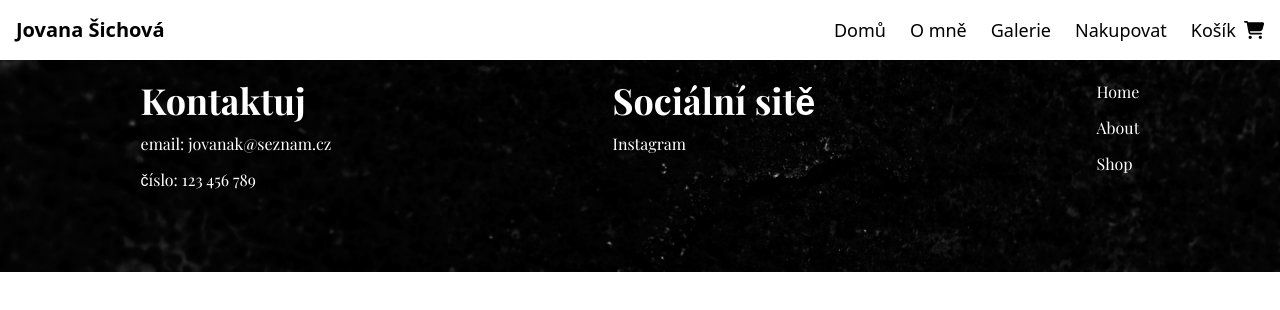
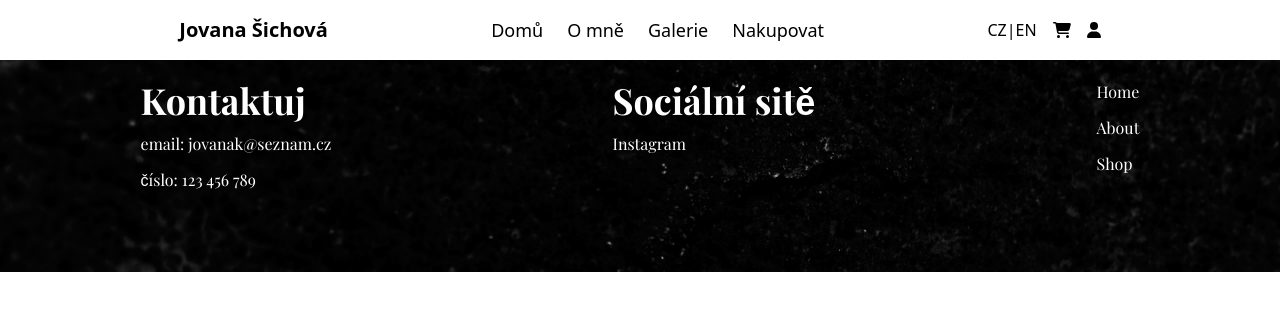
Before and after one commit to FrantaXD/zlaty_eshop, a Next.js app: page / in a window 1280 px wide. Shown: the top 310 px of the page. Built offline with nearby package versions, Linux system fonts and the light colour scheme.

Commit message:
navbar update (not completed)

```diff
--- a/src/components/Header.tsx
+++ b/src/components/Header.tsx
@@ -1,17 +1,13 @@
-"use client";
+'use client';
 
-import Link from "next/link";
-import React, { useEffect, useState } from "react";
-import { FontAwesomeIcon } from "@fortawesome/react-fontawesome";
-import { faBars, faXmark, faCartShopping, IconDefinition } from "@fortawesome/free-solid-svg-icons";
+import Link from 'next/link';
+import React, { useEffect, useState } from 'react';
+import { FontAwesomeIcon } from '@fortawesome/react-fontawesome';
+import { faBars, faXmark, faCartShopping, faUser } from '@fortawesome/free-solid-svg-icons';
 
 interface NavLink {
   href: string;
   title: string;
-  icon?: {
-    icon: IconDefinition;
-    left?: boolean;
-  };
 }
 
 export default function Header() {
@@ -19,50 +15,67 @@ export default function Header() {
   const [hasShadow, setHasShadow] = useState(false);
 
   const navLinks: NavLink[] = [
-    { href: "/", title: "Domů" },
-    { href: "/about", title: "O mně" },
-    { href: "/galerie", title: "Galerie" },
-    { href: "/nakupovat", title: "Nakupovat" },
-    { href: "/kosik", title: "Košík", icon: { icon: faCartShopping } },
+    { href: '/', title: 'Domů' },
+    { href: '/about', title: 'O mně' },
+    { href: '/galerie', title: 'Galerie' },
+    { href: '/nakupovat', title: 'Nakupovat' },
   ];
 
-  // Přidání stínu při scrollování
+  // Shadow on scroll
   useEffect(() => {
     const handleScroll = () => setHasShadow(window.scrollY > 10);
-    window.addEventListener("scroll", handleScroll);
-    return () => window.removeEventListener("scroll", handleScroll);
+    window.addEventListener('scroll', handleScroll);
+    return () => window.removeEventListener('scroll', handleScroll);
   }, []);
 
   return (
-    <header className={`fixed top-0 left-0 w-full z-50 bg-white transition-shadow duration-300 ${hasShadow ? "shadow-lg" : ""}`}>
-      <div className="flex justify-between items-center p-4 container mx-auto">
+    <header
+      className={`fixed top-0 left-0 w-full z-50 bg-white transition-shadow duration-300 ${
+        hasShadow ? 'shadow-lg' : ''
+      }`}>
+      {/* Desktop menu */}
+      <div className='flex justify-evenly items-center p-4 container mx-auto'>
         {/* Logo */}
-        <Link href="/" className="text-xl font-bold">
+        <Link href='/' className='text-xl font-bold'>
           Jovana Šichová
         </Link>
-
-        {/* Desktop menu */}
-        <div className="hidden md:flex space-x-6">
+        {/* Links */}
+        <div className='hidden md:flex space-x-6'>
           {navLinks.map((link, i) => (
             <button key={i} onClick={() => setNavbarOpen(false)}>
-              <Link key={i} href={link.href} className="text-lg font-medium text-black hover:text-blue-500 transition flex items-center gap-x-2">
-                {link.icon && link.icon.left && <FontAwesomeIcon icon={link.icon.icon} />} {link.title} {link.icon && !link.icon.left && <FontAwesomeIcon icon={link.icon.icon} />}
+              <Link
+                key={i}
+                href={link.href}
+                className='text-lg font-medium text-black hover:text-blue-500 transition flex items-center gap-x-2'>
+                {link.title}{' '}
               </Link>
             </button>
           ))}
         </div>
-
         {/* Mobile menu toggle */}
-        <FontAwesomeIcon icon={navbarOpen ? faXmark : faBars} className="md:hidden text-2xl cursor-pointer" onClick={() => setNavbarOpen(!navbarOpen)} />
+        <FontAwesomeIcon
+          icon={navbarOpen ? faXmark : faBars}
+          className='md:hidden text-2xl cursor-pointer'
+          onClick={() => setNavbarOpen(!navbarOpen)}
+        />
+        {/* Languages & Admin */}
+        <div className='flex items-center gap-4'>
+          <h2>CZ|EN</h2>
+          <FontAwesomeIcon icon={faCartShopping} />
+          <FontAwesomeIcon icon={faUser} />
+        </div>
       </div>
 
       {/* Mobile menu */}
       {navbarOpen && (
-        <div className="md:hidden flex flex-col items-end px-8 pb-4">
+        <div className='md:hidden flex flex-col items-end px-8 pb-4'>
           {navLinks.map((link, i) => (
             <button key={i} onClick={() => setNavbarOpen(false)}>
-              <Link key={i} href={link.href} className="text-lg font-medium text-black hover:text-blue-500 transition flex items-center">
-                {link.icon && link.icon.left && <FontAwesomeIcon icon={link.icon.icon} />} {link.title} {link.icon && !link.icon.left && <FontAwesomeIcon icon={link.icon.icon} />}
+              <Link
+                key={i}
+                href={link.href}
+                className='text-lg font-medium text-black hover:text-blue-500 transition flex items-center gap-x-2'>
+                {link.title}{' '}
               </Link>
             </button>
           ))}
```
Also changed, not shown: 1 other file (tests, documents, lock files or other folders).
